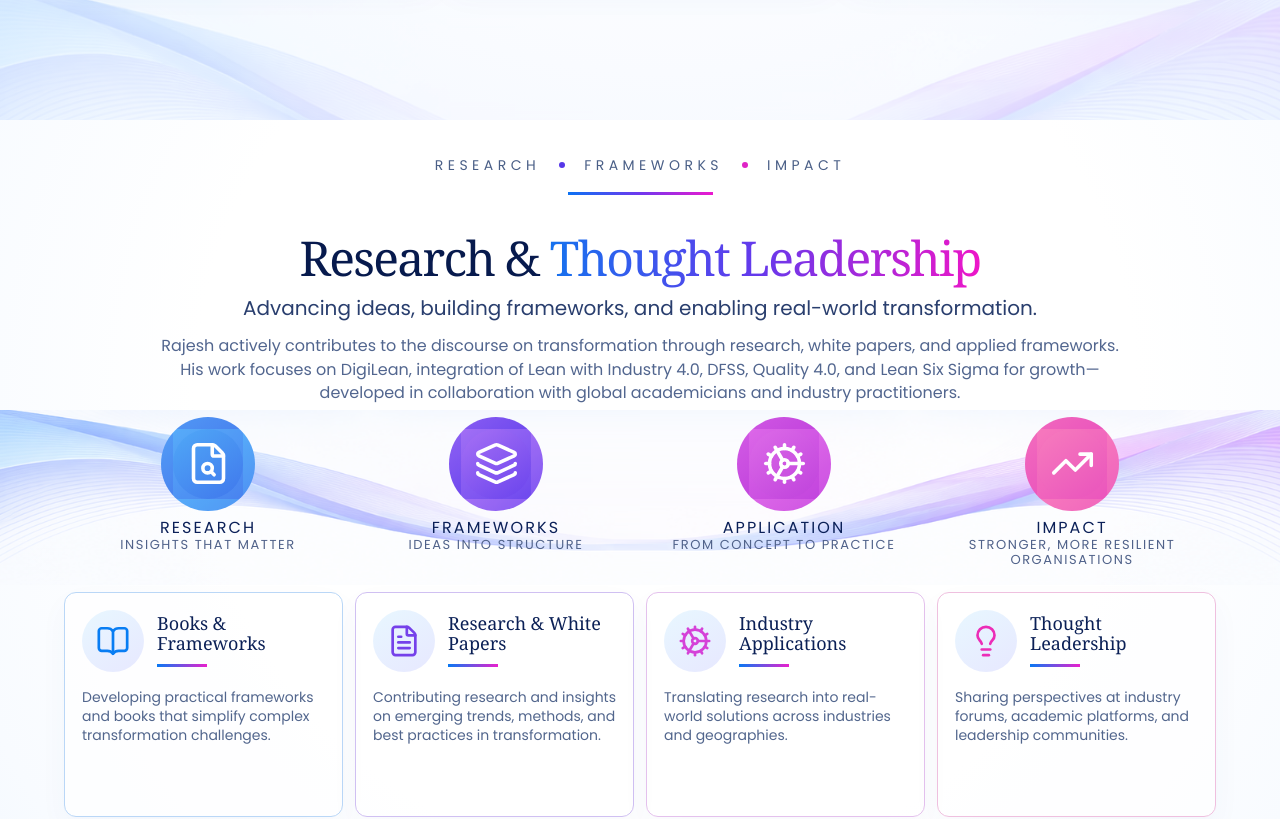
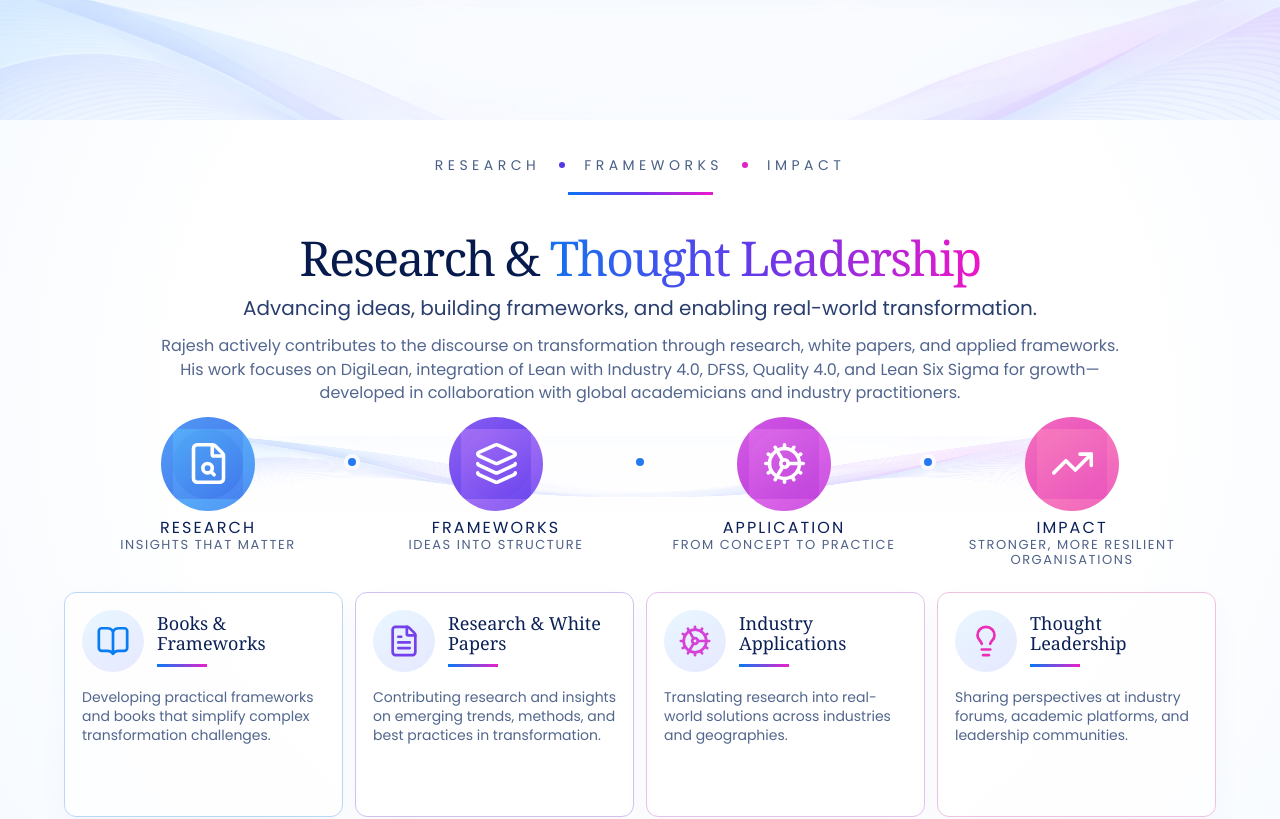
Before and after one commit to deksontech/rajeshkoul, a Next.js app: page /about in a window 1280 px wide. Shown: the part 1680-2499 px from the top of the page. Built offline with nearby package versions, Linux system fonts and the light colour scheme.

Commit message:
Refine research pathway connector

```diff
--- a/app/globals.css
+++ b/app/globals.css
@@ -293,7 +293,7 @@
 
 /* About / research and thought leadership — supplied 1672 × 941 composition. */
 .research-showcase{position:relative;isolation:isolate;width:100%;height:941px;overflow:hidden;padding:26px 8.2% 40px;background:radial-gradient(circle at 52% 28%,#fff 0 48%,#f8fbff 76%,#edf6ff 100%)}
-.research-showcase::before{content:"";position:absolute;z-index:-1;left:0;right:0;top:290px;height:175px;background:url('/art/home-author-bottom-wave.png') center/100% 100% no-repeat;opacity:.45;pointer-events:none}
+.research-showcase::before{content:"";position:absolute;z-index:0;left:17%;right:17%;top:316px;height:76px;background:url('/art/home-author-bottom-wave.png') center/100% 100% no-repeat;opacity:.2;pointer-events:none}
 .research-showcase::after{content:"";position:absolute;z-index:-1;left:-5%;right:-5%;bottom:-130px;height:360px;background:url('/art/home-author-bottom-wave.png') center/100% 100% no-repeat;opacity:.22;pointer-events:none}
 .research-showcase-header{text-align:center;color:#203d73}
 .research-showcase-kicker{display:flex;justify-content:center;align-items:center;gap:19px;margin:0;color:#4a5f87;font-size:14px;line-height:1;letter-spacing:.32em}
@@ -304,7 +304,9 @@
 .research-showcase-subtitle{margin:11px 0 12px;font-size:20px;line-height:1.4;color:#293e6e}
 .research-showcase-intro{margin:0;font-size:16px;line-height:1.45;color:#52668f}
 .research-pathway{position:relative;z-index:2;display:grid;grid-template-columns:repeat(4,1fr);align-items:start;width:82%;margin:13px auto 0}
-.research-stage{text-align:center;color:#0b2058}
+.research-stage{position:relative;text-align:center;color:#0b2058}
+.research-stage:not(:first-child)::before{content:"";position:absolute;left:0;top:45px;width:8px;height:8px;border-radius:50%;transform:translate(-50%,-50%);background:#2679ef;box-shadow:0 0 0 4px rgba(255,255,255,.8)}
+.research-stage--purple::before{background:#983ee8}.research-stage--pink::before{background:#e733bd}
 .research-stage>span{width:94px;height:94px;margin:auto;border:12px solid rgba(117,182,255,.18);border-radius:50%;display:grid;place-items:center;color:#fff;background:linear-gradient(145deg,#50a9f7,#4077ec)}
 .research-stage--violet>span{border-color:rgba(134,99,242,.18);background:linear-gradient(145deg,#a771f5,#6943ed)}.research-stage--purple>span{border-color:rgba(208,80,229,.16);background:linear-gradient(145deg,#dd6be8,#bf42dc)}.research-stage--pink>span{border-color:rgba(240,98,184,.16);background:linear-gradient(145deg,#f77cbd,#e953bd)}
 .research-stage svg{width:45px;height:45px}.research-stage h3{margin:9px 0 2px;font-size:16px;line-height:1;letter-spacing:.13em}.research-stage p{max-width:255px;margin:0 auto;color:#50628a;font-size:13px;line-height:1.15;letter-spacing:.12em}
@@ -321,7 +323,7 @@
 .research-side{position:absolute;z-index:2;color:#52678f;font-size:12px;line-height:1.72;letter-spacing:.19em}.research-side i{display:block;width:48px;height:2px;margin-top:10px;background:linear-gradient(90deg,#0d71f2,#ed1bce)}.research-side--top{right:4%;top:40px}.research-side--bottom-left{left:4%;bottom:70px}.research-side--bottom-right{right:3%;bottom:60px}
 
 @media(max-width:1280px){.research-showcase{height:auto;min-height:1000px;padding:38px 5% 55px}.research-side{display:none}.research-showcase-header h2{font-size:48px}.research-pathway{width:100%}.research-showcase-cards{gap:12px}.research-showcase-card{height:auto;min-height:225px;padding:17px}.research-showcase-card>div{gap:13px}.research-showcase-card h3{font-size:18px}.research-showcase-card>p{font-size:14px}.research-recognition{width:100%;padding:18px 35px}}
-@media(max-width:900px){.research-showcase-header h2{font-size:42px}.research-showcase-intro br{display:none}.research-pathway{grid-template-columns:repeat(2,1fr);gap:24px 12px;margin-top:30px}.research-showcase-cards{grid-template-columns:repeat(2,1fr)}.research-recognition{grid-template-columns:64px 1fr;padding:20px;height:auto}.research-recognition>i{display:none}.research-recognition>p{grid-column:1/-1;font-size:15px}.research-recognition br{display:none}}
+@media(max-width:900px){.research-showcase::before{display:none}.research-showcase-header h2{font-size:42px}.research-showcase-intro br{display:none}.research-pathway{grid-template-columns:repeat(2,1fr);gap:24px 12px;margin-top:30px}.research-stage::before{display:none}.research-showcase-cards{grid-template-columns:repeat(2,1fr)}.research-recognition{grid-template-columns:64px 1fr;padding:20px;height:auto}.research-recognition>i{display:none}.research-recognition>p{grid-column:1/-1;font-size:15px}.research-recognition br{display:none}}
 @media(max-width:560px){.research-showcase{padding:35px 20px 48px}.research-showcase-kicker{gap:9px;font-size:10px;letter-spacing:.18em}.research-showcase-accent{margin-bottom:26px}.research-showcase-header h2{font-size:37px;line-height:1.12}.research-showcase-subtitle{font-size:17px}.research-showcase-intro{font-size:15px}.research-pathway{grid-template-columns:1fr 1fr}.research-stage>span{width:82px;height:82px}.research-stage p{font-size:11px}.research-showcase-cards{grid-template-columns:1fr}.research-showcase-card{min-height:0}.research-recognition{grid-template-columns:55px 1fr;gap:15px;padding:18px}.research-recognition>span{width:55px;height:55px}.research-showcase-cta{width:100%;font-size:13px}}
 
 /* Home hero reconstructed to the supplied 1672 x 941 reference. */
```
